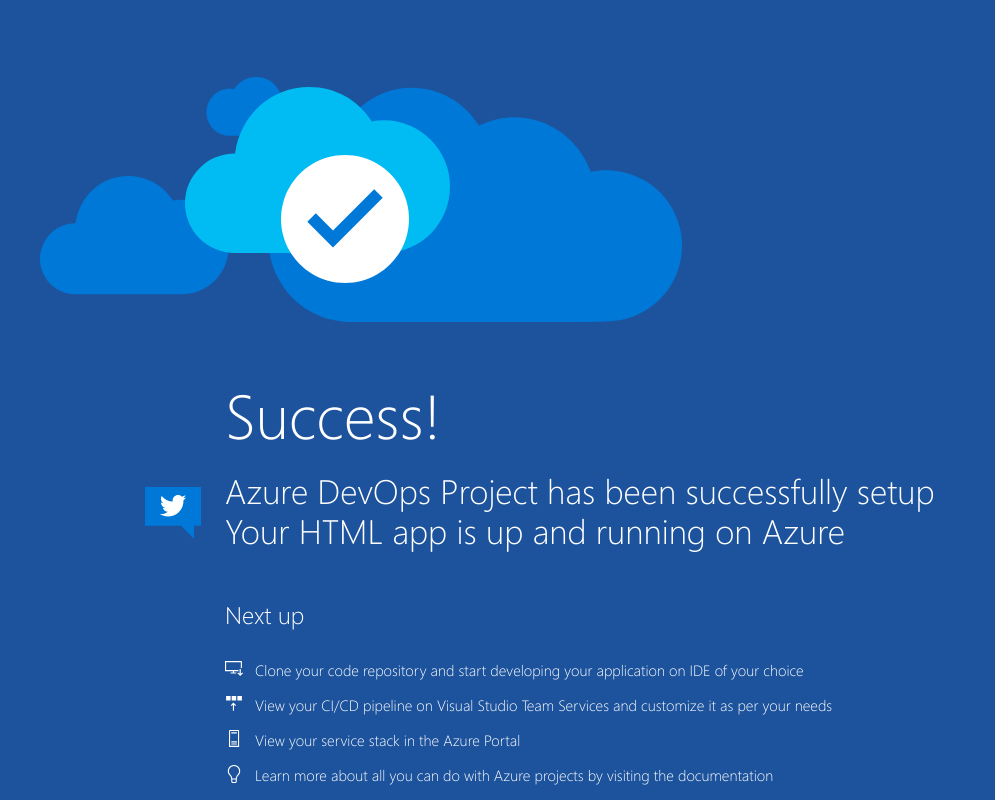
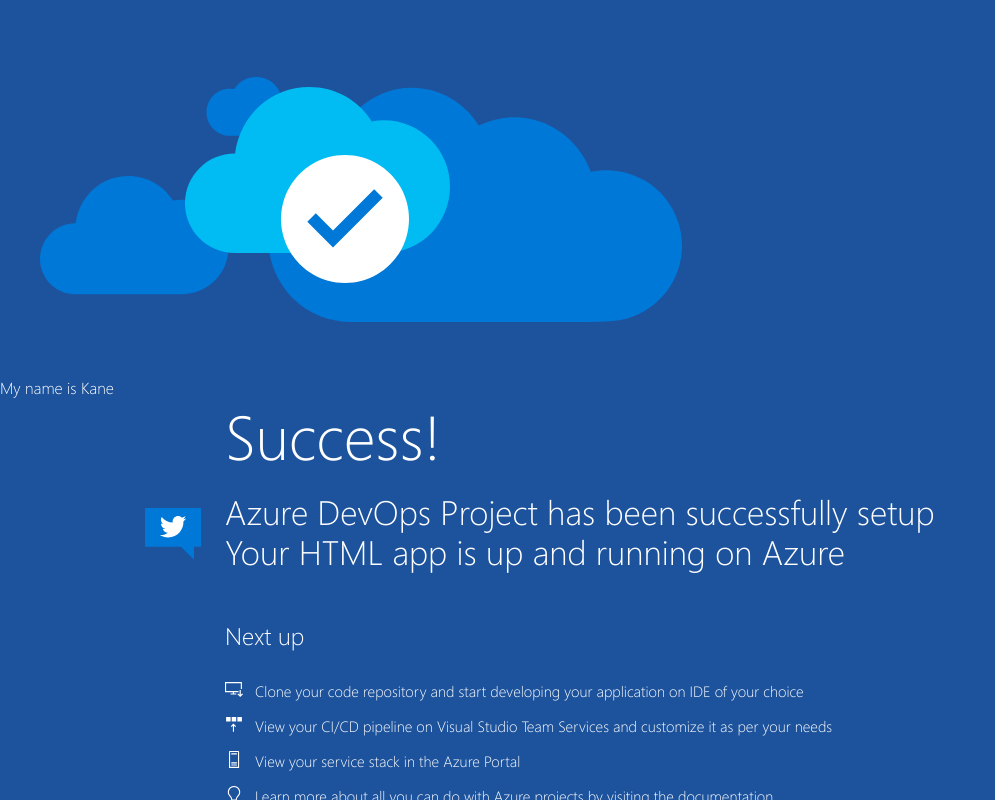
Before and after one commit to swadesh-sagar/DemoRepo1, a plain HTML site: page sample-project/index.html in a window 1280 px wide. Shown: the whole page, without its empty margins (0-995 px from the left). Drawn offline with Linux system fonts and the light colour scheme.

Commit message:
index file updated by Kane

```diff
--- a/sample-project/index.html
+++ b/sample-project/index.html
@@ -11,7 +11,8 @@
         <div class="cloud-image">
             <img src="img/successCloudNew.svg" />
         </div>
-        <div class="content">
+       <div>My name is Kane</div>
+	 <div class="content">
             <div class="tweet-container">
             <a href="http://twitter.com/intent/tweet/?text=I%20just%20created%20a%20new%20HTML%20website%20on%20Azure%20using%20Azure%20DevOps%20Project&hashtags=AzureDevOpsProject%2CVSTS%20%40Azure%20%40VSTS">
                 <img src="img/tweetThis.svg" />
```
